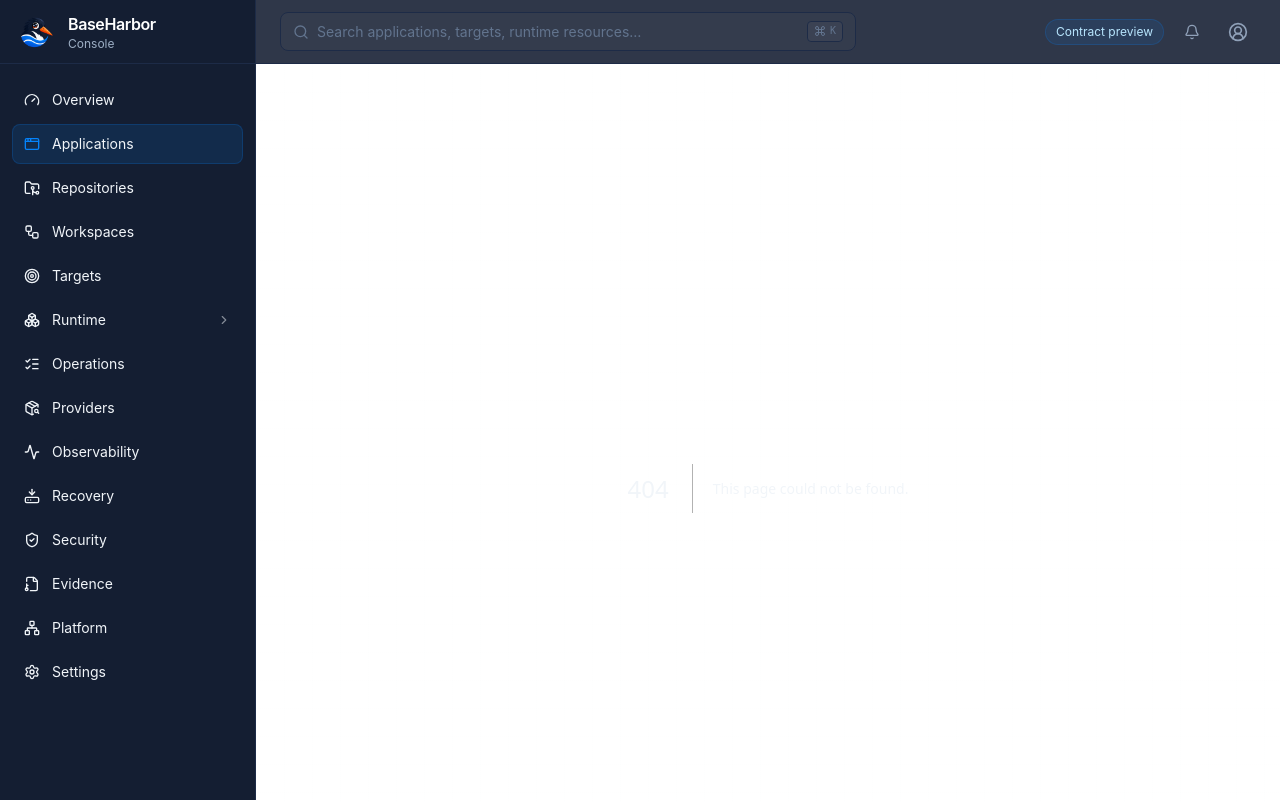
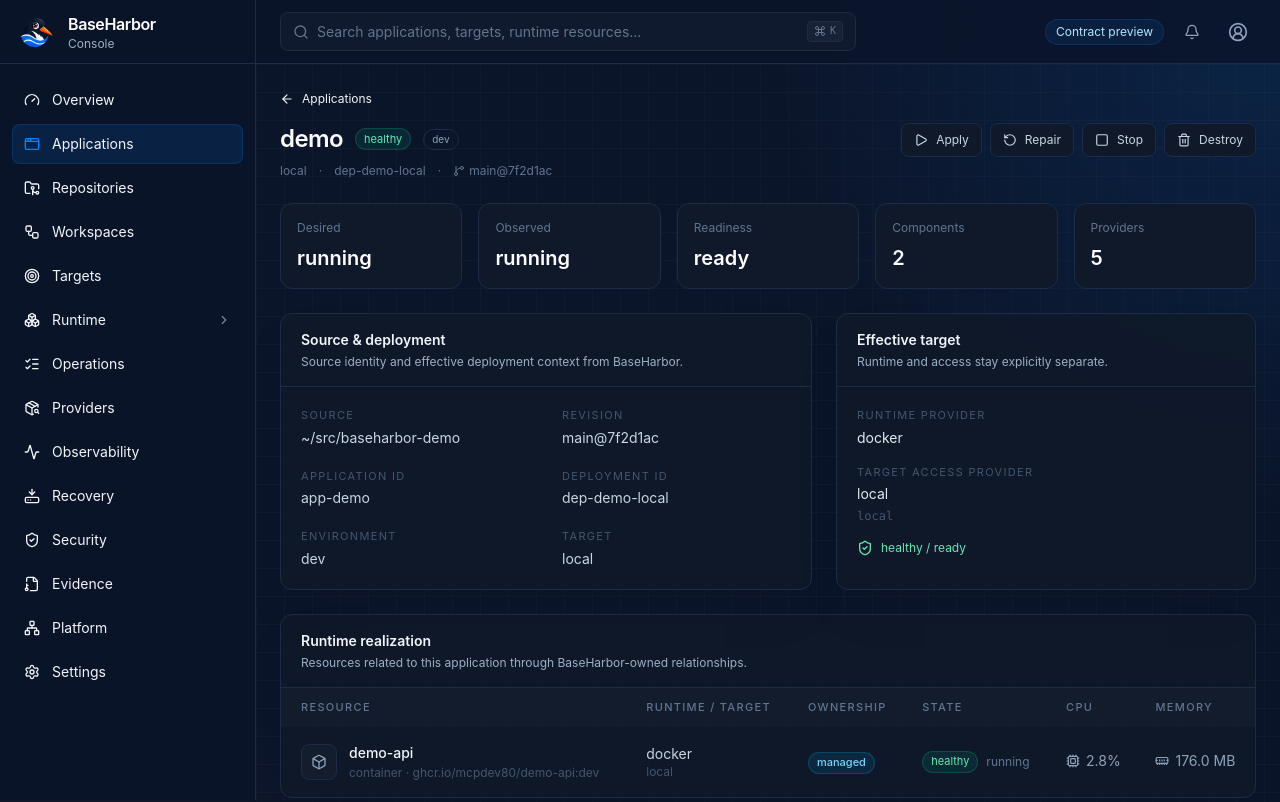
Before and after one commit to mcpdev80/baseharbor-console, a Next.js app: page /applications/app-demo in a window 1280 px wide. Before the commit this address had no page. Shown: the top 802 px of the page. Built offline with nearby package versions, Linux system fonts and the light colour scheme.

Commit message:
feat: add application operations detail surface

```diff
--- /dev/null
+++ b/src/app/applications/[id]/page.tsx
@@ -0,0 +1,136 @@
+import Link from "next/link";
+import { ArrowLeft, GitBranch, Play, RotateCcw, ShieldCheck, Square, Trash2 } from "lucide-react";
+import { notFound } from "next/navigation";
+import { baseHarborData } from "@/lib/baseharbor/data";
+import { HealthBadge } from "@/components/ui/badge";
+import { Panel } from "@/components/ui/panel";
+import { RuntimeResourceTable } from "@/components/runtime/runtime-resource-table";
+
+export default async function ApplicationDetailPage({ params }: { params: Promise<{ id: string }> }) {
+  const { id } = await params;
+  const application = await baseHarborData.application(decodeURIComponent(id));
+  if (!application) notFound();
+
+  const [resources, target] = await Promise.all([
+    baseHarborData.runtimeResources(),
+    baseHarborData.target(application.target),
+  ]);
+
+  const appResources = resources.filter((resource) =>
+    resource.relationships.some((relationship) => relationship.kind === "application" && relationship.id === application.id),
+  );
+
+  const button = "inline-flex items-center gap-2 rounded-lg border border-[var(--border)] bg-[var(--panel)] px-3 py-2 text-xs text-slate-300 hover:border-[var(--bh-signal-blue)]/35";
+
+  return (
+    <div className="mx-auto max-w-[1600px] space-y-6">
+      <div>
+        <Link href="/applications" className="mb-4 inline-flex items-center gap-2 text-xs text-slate-500 hover:text-white">
+          <ArrowLeft className="size-3.5" /> Applications
+        </Link>
+        <div className="flex items-start justify-between gap-6">
+          <div>
+            <div className="flex items-center gap-3">
+              <h1 className="text-2xl font-semibold tracking-tight text-white">{application.name}</h1>
+              <HealthBadge value={application.health} />
+              <span className="rounded-full border border-[var(--border)] px-2 py-0.5 text-[10px] text-slate-400">{application.environment}</span>
+            </div>
+            <div className="mt-2 flex flex-wrap items-center gap-3 text-xs text-slate-500">
+              <span>{application.target}</span>
+              <span>·</span>
+              <span>{application.deploymentId}</span>
+              <span>·</span>
+              <span className="inline-flex items-center gap-1"><GitBranch className="size-3" />{application.revision}</span>
+            </div>
+          </div>
+
+          <div className="flex flex-wrap gap-2">
+            <button className={button}><Play className="size-3.5" /> Apply</button>
+            <button className={button}><RotateCcw className="size-3.5" /> Repair</button>
+            <button className={button}><Square className="size-3.5" /> Stop</button>
+            <button className={button}><Trash2 className="size-3.5" /> Destroy</button>
+          </div>
+        </div>
+      </div>
+
+      <div className="grid gap-4 md:grid-cols-2 xl:grid-cols-5">
+        {[
+          ["Desired", application.desiredState],
+          ["Observed", application.observedState],
+          ["Readiness", application.readiness],
+          ["Components", String(application.components)],
+          ["Providers", String(application.providers)],
+        ].map(([label, value]) => (
+          <div key={label} className="rounded-xl border border-[var(--border)] bg-[var(--panel)] p-4">
+            <div className="text-xs text-slate-500">{label}</div>
+            <div className="mt-2 text-xl font-semibold text-white">{value}</div>
+          </div>
+        ))}
+      </div>
+
+      <div className="grid gap-6 xl:grid-cols-[1fr_420px]">
+        <Panel title="Source & deployment" subtitle="Source identity and effective deployment context from BaseHarbor.">
+          <div className="grid gap-x-8 gap-y-5 p-5 sm:grid-cols-2">
+            {[
+              ["Source", application.source],
+              ["Revision", application.revision],
+              ["Application ID", application.id],
+              ["Deployment ID", application.deploymentId],
+              ["Environment", application.environment],
+              ["Target", application.target],
+            ].map(([label, value]) => (
+              <div key={label}>
+                <div className="text-[11px] uppercase tracking-[.12em] text-slate-600">{label}</div>
+                <div className="mt-1 break-all text-sm text-slate-300">{value}</div>
+              </div>
+            ))}
+          </div>
+        </Panel>
+
+        <Panel title="Effective target" subtitle="Runtime and access stay explicitly separate.">
+          {target ? (
+            <div className="space-y-4 p-5">
+              <div>
+                <div className="text-[11px] uppercase tracking-[.12em] text-slate-600">Runtime Provider</div>
+                <div className="mt-1 text-sm text-slate-200">{target.runtimeProvider}</div>
+              </div>
+              <div>
+                <div className="text-[11px] uppercase tracking-[.12em] text-slate-600">Target Access Provider</div>
+                <div className="mt-1 text-sm text-slate-200">{target.accessProvider}</div>
+                <div className="mt-1 font-mono text-xs text-slate-600">{target.accessReference}</div>
+              </div>
+              <div className="flex items-center gap-2 text-xs text-emerald-300">
+                <ShieldCheck className="size-4" /> {target.health} / {target.readiness}
+              </div>
+            </div>
+          ) : (
+            <div className="p-5 text-sm text-slate-500">Target not found.</div>
+          )}
+        </Panel>
+      </div>
+
+      <Panel title="Runtime realization" subtitle="Resources related to this application through BaseHarbor-owned relationships.">
+        {appResources.length > 0 ? (
+          <RuntimeResourceTable resources={appResources} />
+        ) : (
+          <div className="p-8 text-center text-sm text-slate-500">No runtime resources currently related to this application.</div>
+        )}
+      </Panel>
+
+      <Panel title="Lifecycle" subtitle="All actions become BaseHarbor machine-operation executions with safety, policy and audit context.">
+        <div className="grid gap-3 p-5 md:grid-cols-3">
+          {[
+            ["Plan", "Preview desired changes without mutation."],
+            ["Doctor", "Inspect readiness, policy and dependency problems."],
+            ["Evidence", "Review lifecycle, actor and verification evidence."],
+          ].map(([title, description]) => (
+            <div key={title} className="rounded-lg border border-[var(--border)] bg-white/[.018] p-4">
+              <div className="text-sm font-medium text-slate-200">{title}</div>
+              <div className="mt-2 text-xs leading-5 text-slate-500">{description}</div>
+            </div>
+          ))}
+        </div>
+      </Panel>
+    </div>
+  );
+}
```
